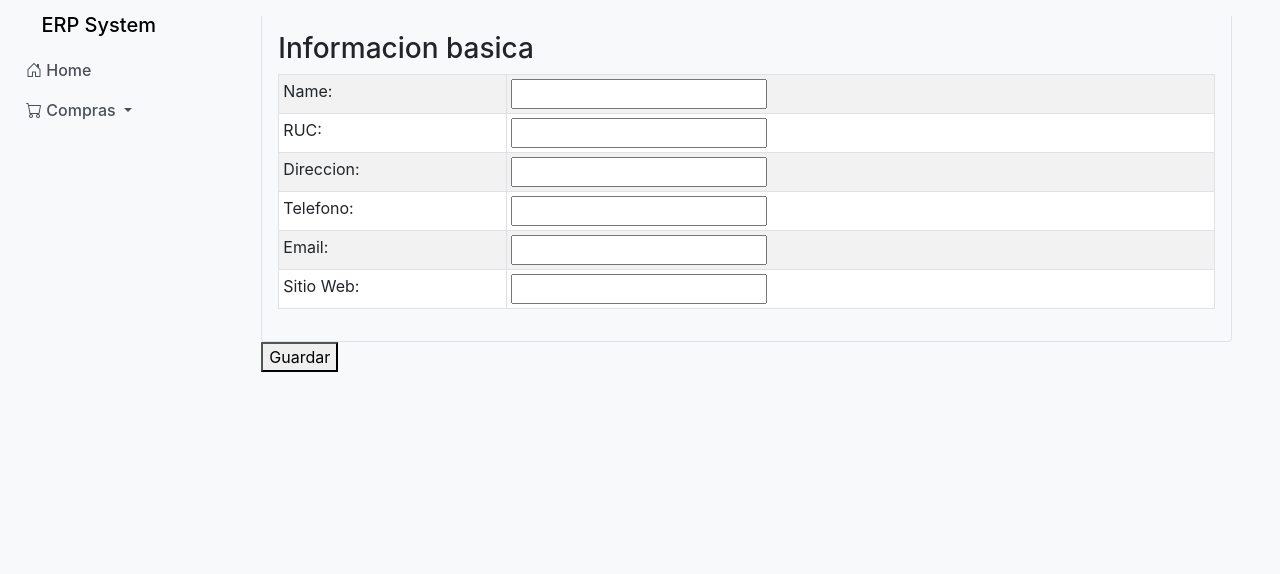
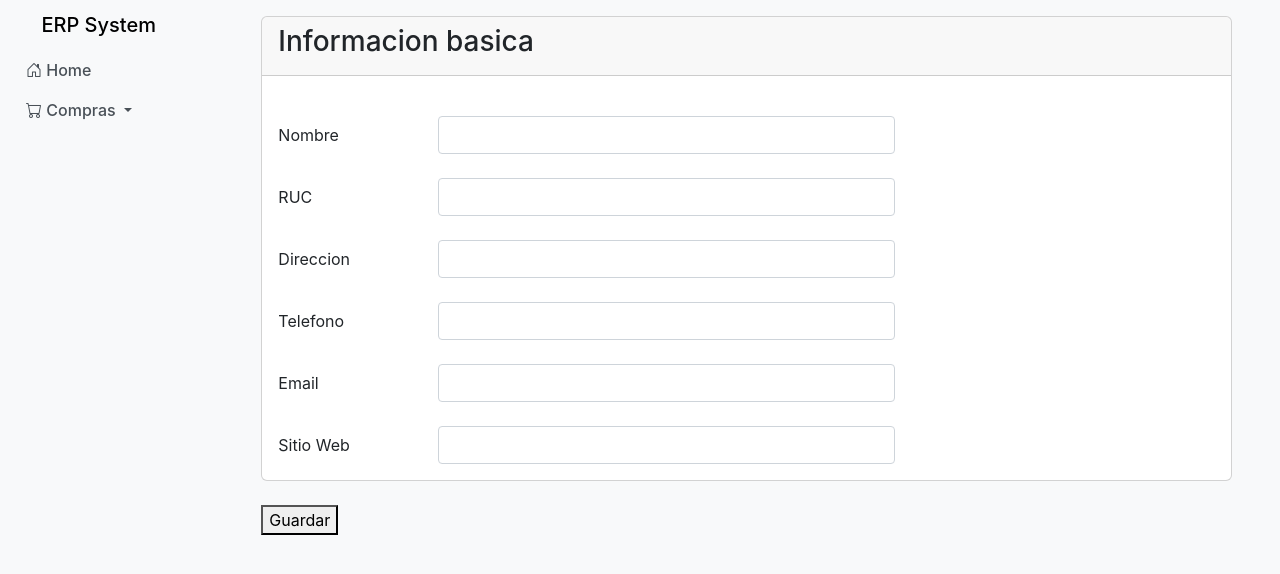
Before and after one commit to jllanosmiranda/erp, a Django app: page /procurement/suppliers/new in a window 1280 px wide. Shown: the top 574 px of the page. Run offline with Django 5.2, Linux system fonts and the light colour scheme.

```diff
--- a/ERPDjangoProject/procurement/forms.py
+++ b/ERPDjangoProject/procurement/forms.py
@@ -12,20 +12,29 @@ logging.basicConfig(level=logging.DEBUG)
 
 class SupplierForm(ModelForm):
     website = forms.URLField(required=False,
-                             label="Sitio Web")
+                             label="Sitio Web",
+                             widget=forms.URLInput(attrs={'class': 'form-control'}))
     address = forms.CharField(required=False,
-                              label="Direccion",)
+                              label="Direccion",
+                              widget=forms.TextInput(attrs={'class': 'form-control'}))
     phone = forms.CharField(required=False,
-                            label="Telefono")
+                            label="Telefono",
+                            widget=forms.TextInput(attrs={'class': 'form-control'}))
     email = forms.EmailField(required=False,
-                             label="Email")
+                             label="Email",
+                             widget=forms.EmailInput(attrs={'class': 'form-control'}))
     ruc = forms.CharField(required=False,
                           max_length=15,
                           validators=[
                               RegexValidator(regex=r'^[0-9]+$',
                                              message='RUC debe de ser un numero')
                           ],
-                          label="RUC")
+                          label="RUC",
+                          widget=forms.TextInput(attrs={'class': 'form-control'}))
+    name = forms.CharField(required=False,
+                           label="Nombre",
+                           widget=forms.TextInput(attrs={'class': 'form-control'})
+                           )
 
     class Meta:
         model = Supplier
@@ -34,8 +43,6 @@ class SupplierForm(ModelForm):
     def __init__(self, *args, **kwargs):
         super().__init__(*args, **kwargs)
         self.order_fields(['name', 'ruc', 'address', 'phone', 'email', 'website'])
-        for field in self.fields.values():
-            field.widget.attrs['class'] = 'supplier-field'
 
     def clean_website(self):
         website = self.cleaned_data.get("website")
--- a/ERPDjangoProject/procurement/templates/procurement/supplier/new.html
+++ b/ERPDjangoProject/procurement/templates/procurement/supplier/new.html
@@ -3,16 +3,19 @@
 {% block title %} Proveedor Nuevo {% endblock %}
 {% block content %}
 <form method="post">
-    <div id='detalles' class="tabcontent" style="display: block">
-        <h3>Informacion basica</h3>
             {% csrf_token %}
             {{ form.id }}
-        <table>
-            <tbody>
+    <div id='detalles' class="card mb-4">
+            <div class="card-header">
+                <h3>Informacion basica</h3>
+            </div>
+            <div class="card-body">
             {% for field in form %}
-                <tr>
-                    <td>{{ field.label_tag }}</td>
-                    <td>
+            <div class="row mt-4">
+                    <label for="{{ field.id_for_label }}" class="col-form-label col-xs-12 col-sm-3 col-md-3 col-lg-2 col-xl-2 col-xxl-2">
+                        {{ field.label }}
+                    </label>
+                    <div class="col-xs-12 col-sm-9 col-md-9 col-lg-6 col-xl-6 col-xxl-6">
                         {{ field }}
                         <div class="messages">
                             {% for error in field.errors %}
@@ -21,11 +24,10 @@
                                 </div>
                             {% endfor %}
                         </div>
-                    </td>
-                </tr>
+                    </div>
+            </div>
             {% endfor %}
-            </tbody>
-        </table>
+            </div>
     </div>
     <button type="submit">Guardar</button>
 </form>
```
Also changed, not shown: ERPDjangoProject/procurement/migrations/0025_purchaserequirement_shipping_condition.py (added), ERPDjangoProject/procurement/templates/procurement/purchase_requirements/create.html (line endings or trailing spaces).
